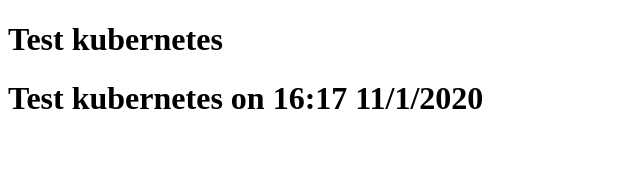
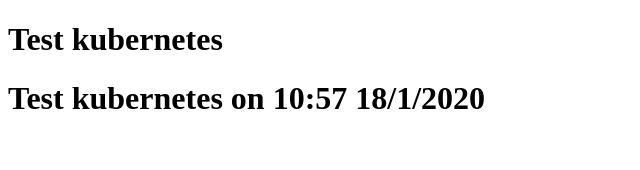
Before and after one commit to quoc9x/angular-app-kubernetes, an Angular app: page / in a window 1280 px wide. Shown: the top 170 px of the page, without its empty margins (0-640 px from the left). Built offline with nearby package versions, Linux system fonts and the light colour scheme.

Commit message:
Update test

```diff
--- a/deployment.yaml
+++ b/deployment.yaml
@@ -14,8 +14,8 @@
     spec:
       containers:
       - name: angular
-        image: hub.binhanh.vn:5000/angular-app:latest
-        imagePullPolicy: IfNotPresent
+        image: cuongquocvn/angular-app:v1
+        imagePullPolicy: Always
         ports:
         - containerPort: 80
 ---
--- a/src/app/app.component.html
+++ b/src/app/app.component.html
@@ -1,2 +1,2 @@
 <h1>Test kubernetes</h1>
-<h1>Test kubernetes on 16:17 11/1/2020</h1>
+<h1>Test kubernetes on 10:57 18/1/2020</h1>
--- a/src/index.html
+++ b/src/index.html
@@ -2,7 +2,7 @@
 <html lang="en">
 <head>
   <meta charset="utf-8">
-  <title>Angular App Kubernetes 10:51 15/1/2020</title>
+  <title>Angular App Kubernetes 10:27 18/1/2020</title>
   <base href="/">
   <meta name="viewport" content="width=device-width, initial-scale=1">
   <link rel="icon" type="image/x-icon" href="favicon.ico">
```
